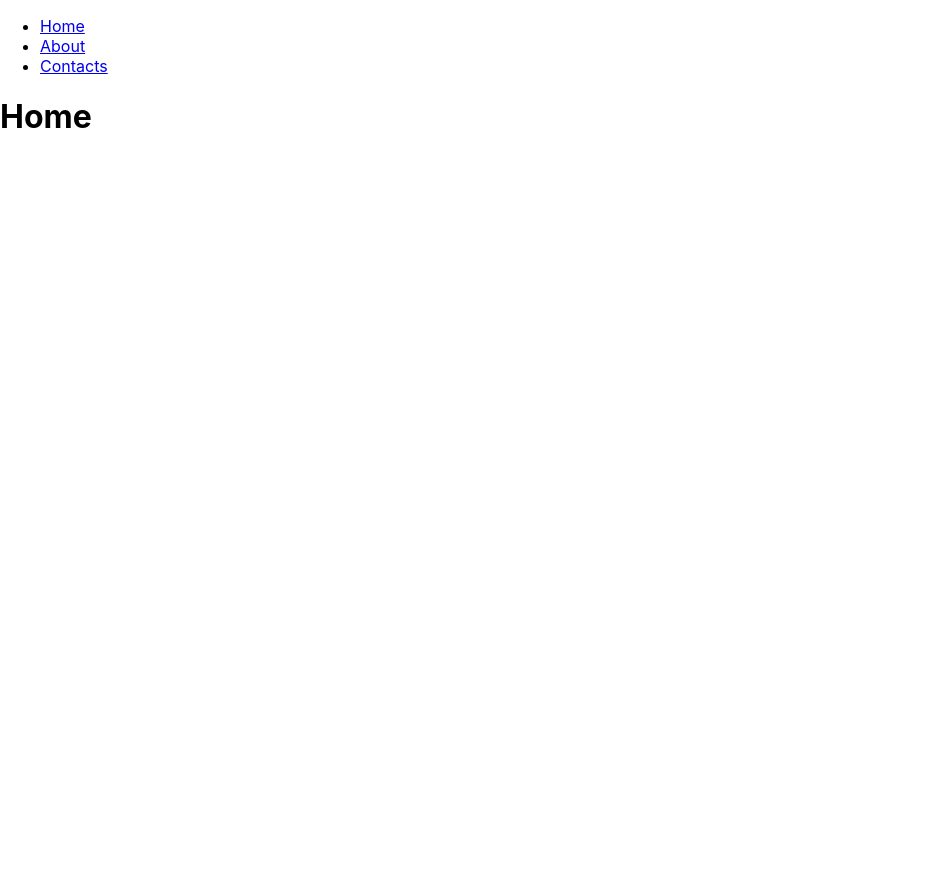
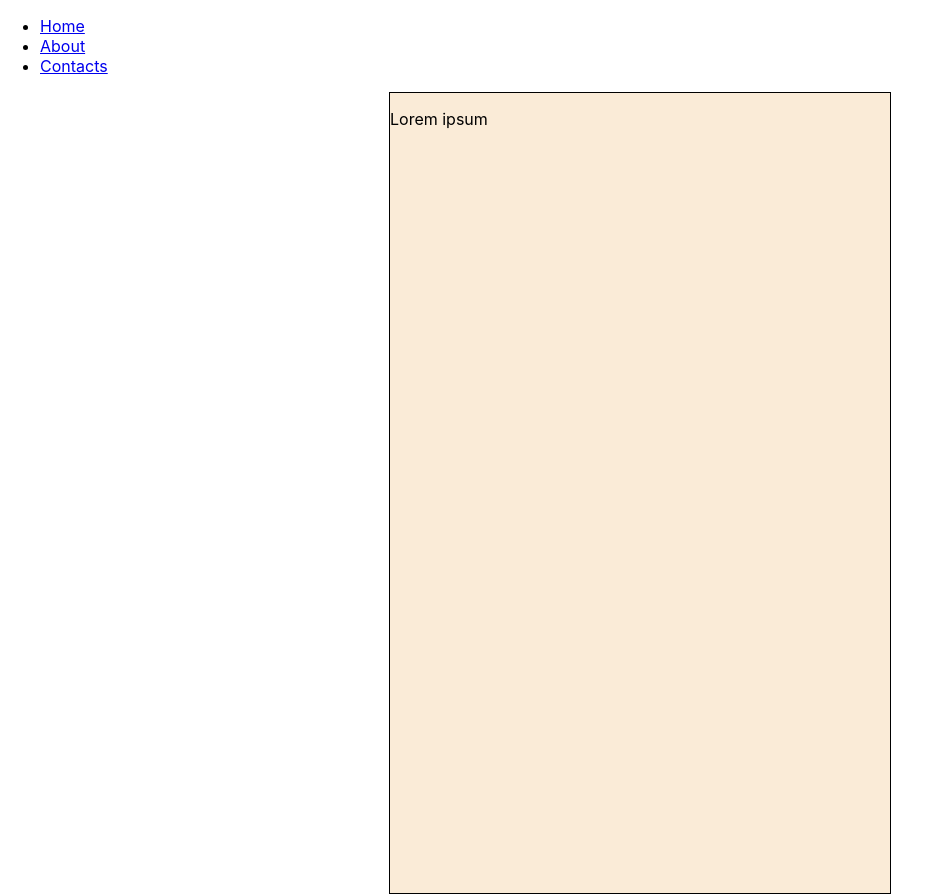
Before and after one commit to mig-moog/ReachingOut, a React (Create React App) app: page /home in a window 1280 px wide. Shown: the whole page, without its empty margins (0-952 px from the left). Before the commit the page ends 800 px from the top, so only its background shows below. Built offline with nearby package versions, Linux system fonts and the light colour scheme.

Commit message:
home page start

```diff
--- a/src/App.css
+++ b/src/App.css
@@ -36,3 +36,15 @@
     transform: rotate(360deg);
   }
 }
+body{
+  height: 100vh;
+}
+#text_page{
+  display: block;
+  margin-left: auto;
+  margin-right: auto;
+  width:500px;
+  height:100vh;
+  border:1px solid #000;
+  background-color: antiquewhite;
+}
--- a/src/App.js
+++ b/src/App.js
@@ -28,13 +28,13 @@ function App() {
         </nav>
     <Switch>
         <Route path="/home">
-          <Home></Home>
+          <Home />
         </Route>
         <Route path="/about">
-          <About></About>
+          <About />
         </Route>
         <Route path="/contacts">
-          <Contacts></Contacts>
+          <Contacts />
         </Route>
     </Switch>
       </div>
--- a/src/Home.js
+++ b/src/Home.js
@@ -2,9 +2,9 @@ import React from 'react';
 class Home extends React.Component {
     render() {
         return(
-            <div>
-               <h1>Home</h1>
-            </div>
+               <div id="text_page">
+                   <p>Lorem ipsum</p>
+               </div>
         );
     }
 }
```
Also changed, not shown: 1 other file (tests, documents, lock files or other folders).
